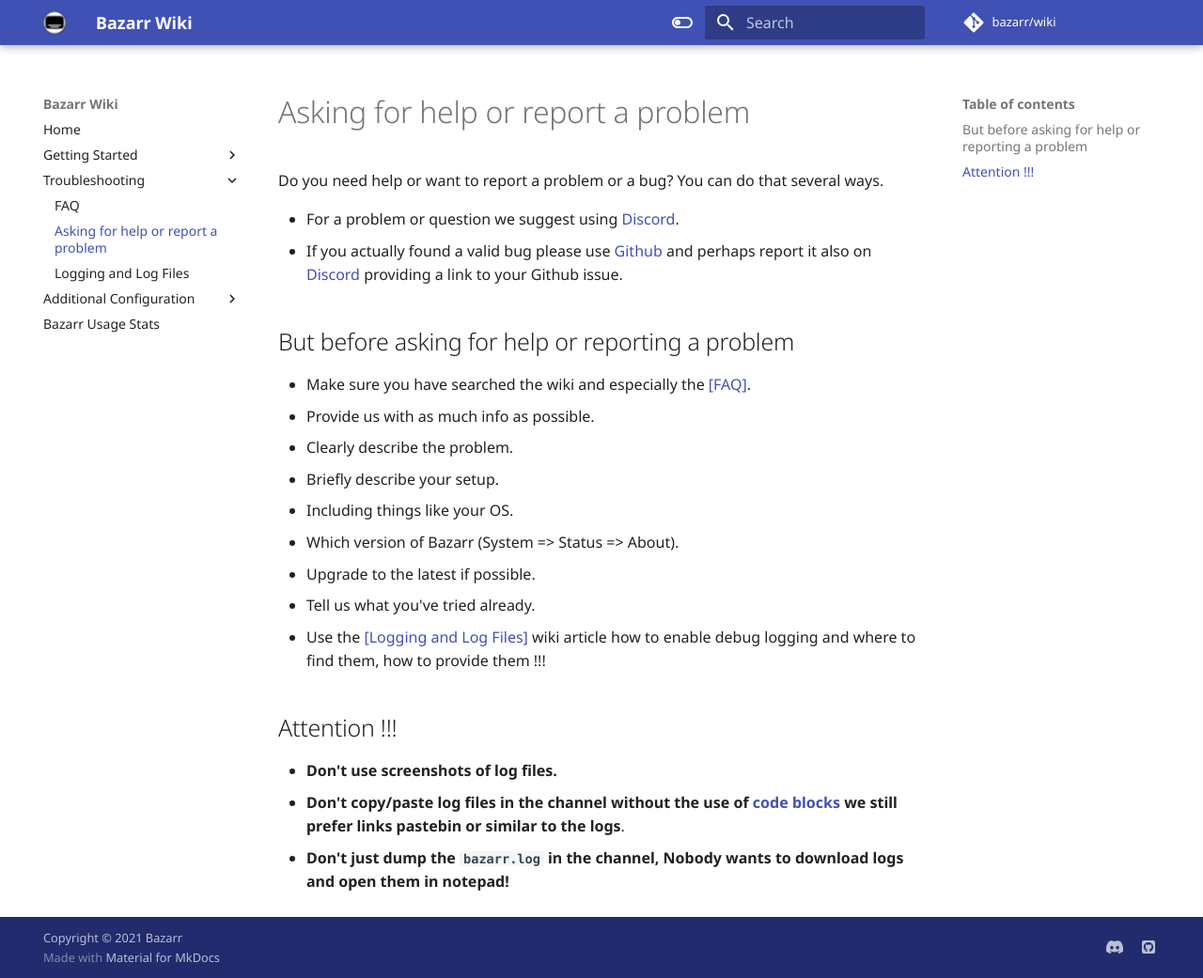
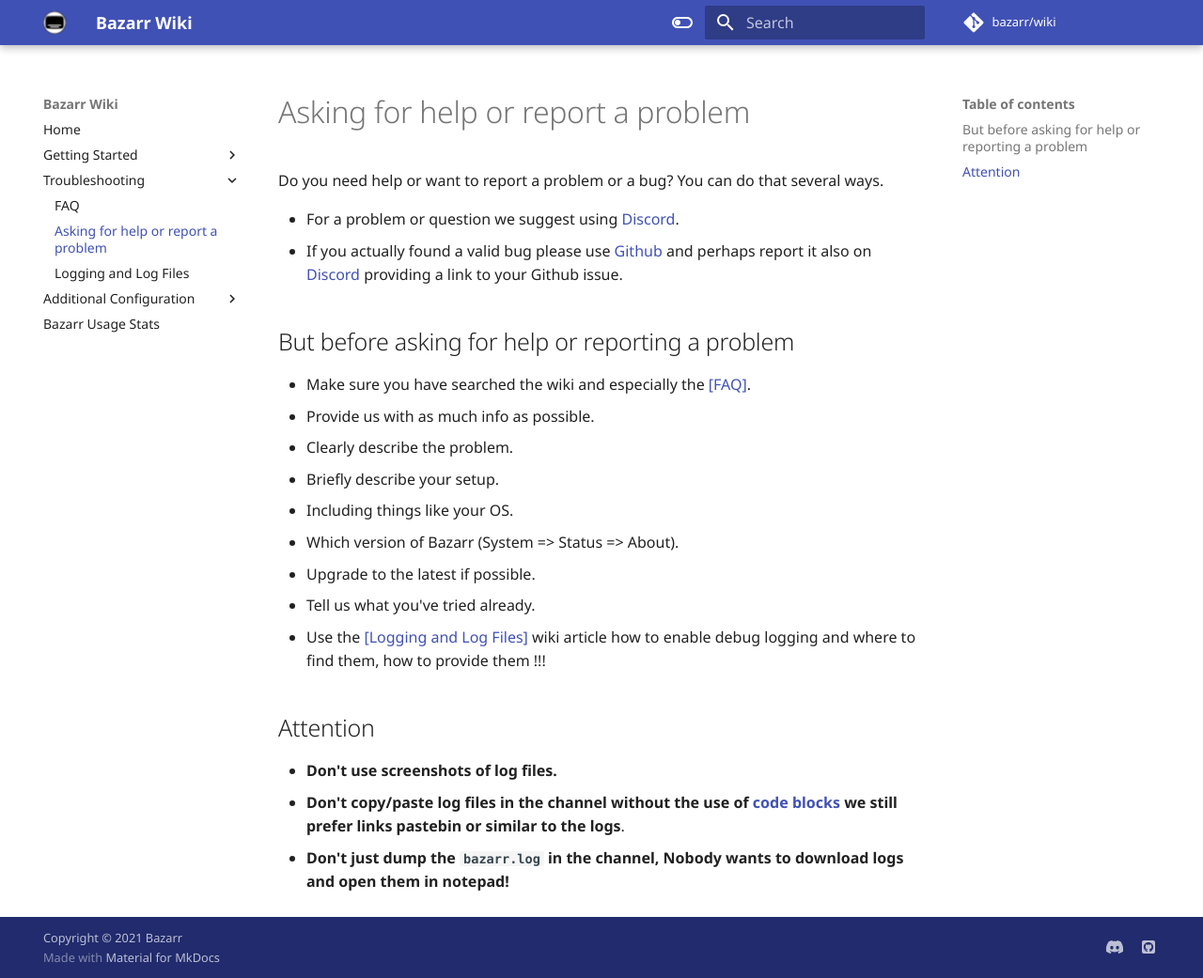
Before and after one commit to bazarr/wiki, an MkDocs documentation site: the page built from docs/Troubleshooting/Asking-for-help-or-report-a-problem.md, in a window 1280 px wide and 1041 px high. Shown: the whole window at 94% size. Built offline with MkDocs 1.6.1 and Material for MkDocs 9.7.7, drawn with Linux system fonts in a browser that asks for light colours; some web fonts are replaced; comment, search, counter and statistics services are not loaded.

```diff
--- a/docs/Troubleshooting/Asking-for-help-or-report-a-problem.md
+++ b/docs/Troubleshooting/Asking-for-help-or-report-a-problem.md
@@ -11,13 +11,13 @@ Do you need help or want to report a problem or a bug? You can do that several w
 - Provide us with as much info as possible.
 - Clearly describe the problem.
 - Briefly describe your setup.
-  - Including things like your OS.
-  - Which version of Bazarr (System => Status => About).
-  - Upgrade to the latest if possible.
+   - Including things like your OS.
+   - Which version of Bazarr (System => Status => About).
+   - Upgrade to the latest if possible.
 - Tell us what you've tried already.
 - Use the [[Logging and Log Files]](/Troubleshooting/Logging-and-Log-Files/) wiki article how to enable debug logging and where to find them, how to provide them !!!
 
-## Attention !!!
+## Attention
 
 - **Don't use screenshots of log files.**
 - **Don't copy/paste log files in the channel without the use of [code blocks](https://support.discord.com/hc/en-us/articles/210298617-Markdown-Text-101-Chat-Formatting-Bold-Italic-Underline-) we still prefer links pastebin or similar to the logs**.
```
